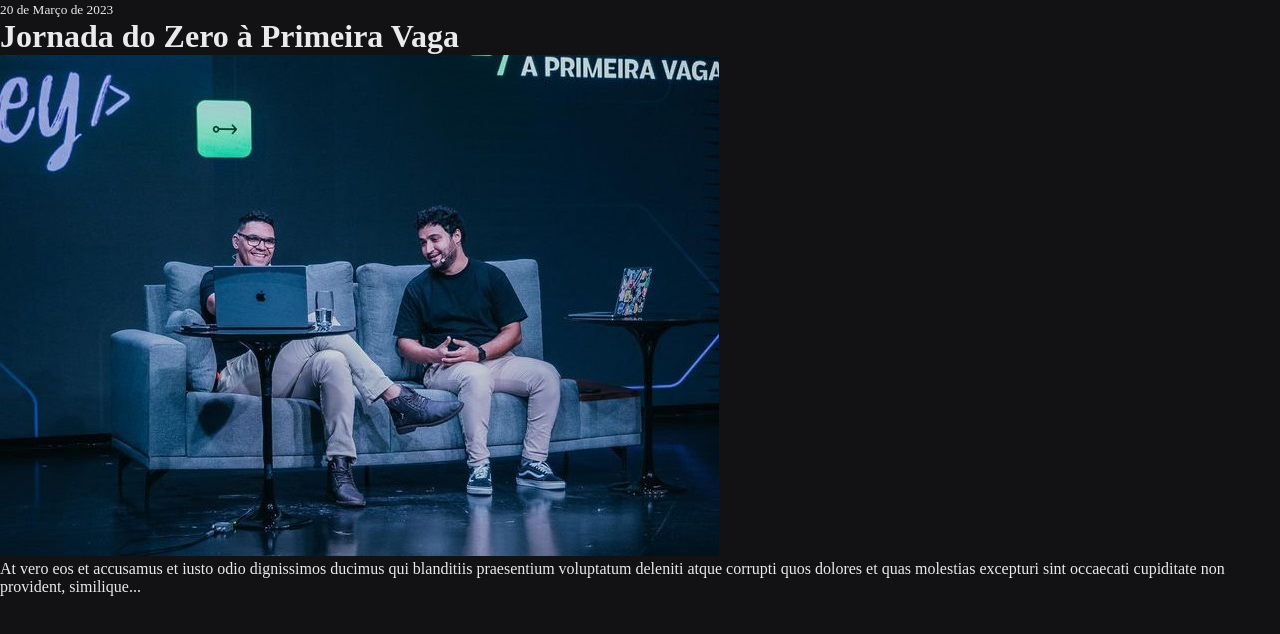
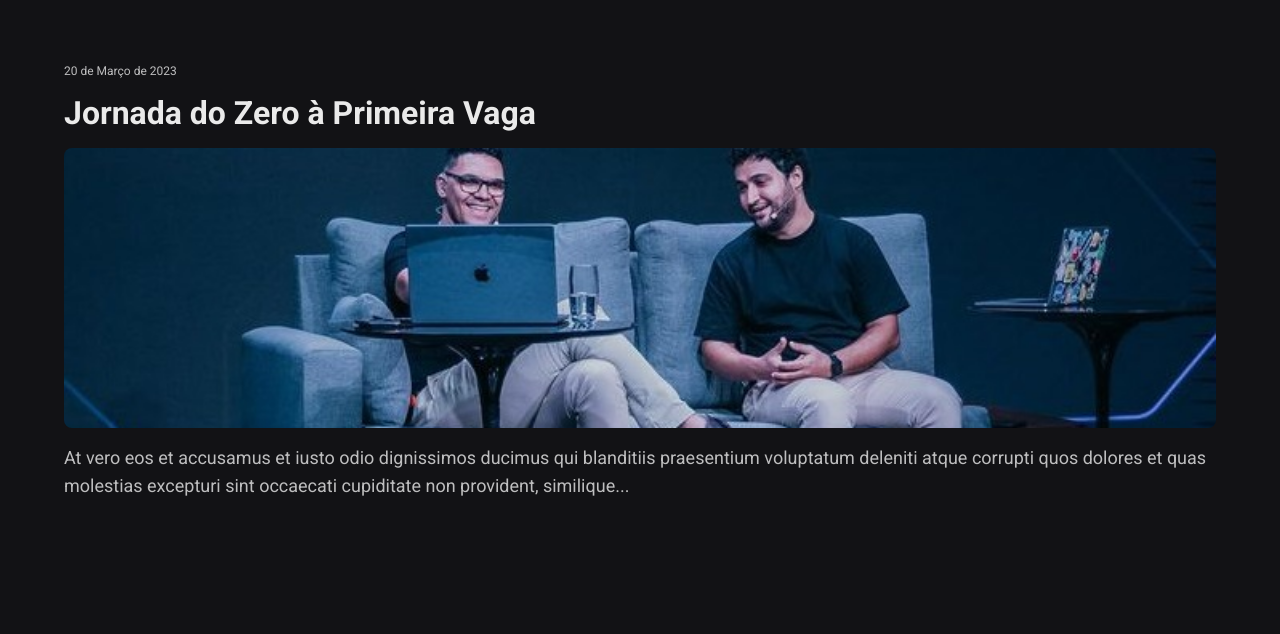
Before and after one commit to amandalventura/nlw_spacetime, a plain HTML site: page index.html in a window 1280 px wide. Drawn offline with Linux system fonts and the light colour scheme.

Commit message:
CSS Included

```diff
--- a/index.html
+++ b/index.html
@@ -1,19 +1,26 @@
 <!DOCTYPE html>
 <html lang="pt-br">
 <head>
+  <link rel="preconnect" href="https://fonts.googleapis.com">
+  <link rel="preconnect" href="https://fonts.gstatic.com" crossorigin>
+
   <meta charset="UTF-8">
   <meta name="viewport" content="width=device-width, initial-scale=1.0">
 
+  <link href="https://fonts.googleapis.com/css2?family=Roboto:wght@400;700&display=swap" rel="stylesheet">
   <link rel="icon" type="image/png" href="./assets/favicon.png" />
   <link rel="stylesheet" href="./styles.css">
   <title>NLW Spacetime</title>
 </head>
 <body>
-  <div class="memory">
-    <small>20 de Março de 2023</small>
-    <h1>Jornada do Zero à Primeira Vaga</h1>
-    <img src="./assets/jornada.png" alt="Rodrigo e Mayk apresentando o evento Jornada do Zero à Primeira Vaga." />
-    <p>At vero eos et accusamus et iusto odio dignissimos ducimus qui blanditiis praesentium voluptatum deleniti atque corrupti quos dolores et quas molestias excepturi sint occaecati cupiditate non provident, similique...</p>
-  </div>
+  <nav>
+    <a href="https://www.youtube.com/watch?v=MUkZPS915X4" target="_blank" class="memory">
+      <small>20 de Março de 2023</small>
+      <h1>Jornada do Zero à Primeira Vaga</h1>
+      <img src="./assets/jornada.png" alt="Rodrigo e Mayk apresentando o evento Jornada do Zero à Primeira Vaga." />
+      <p>At vero eos et accusamus et iusto odio dignissimos ducimus qui blanditiis praesentium voluptatum deleniti atque corrupti quos dolores et quas molestias excepturi sint occaecati cupiditate non provident, similique...
+      </p>
+    </a>
+  </nav>
 </body>
 </html>
--- a/styles.css
+++ b/styles.css
@@ -4,7 +4,49 @@
     box-sizing: border-box;
 }
 
+:root {
+  font-size: 62.5%;
+}
+
 body {
   background-color: #121215;
   color: #EAEAEA;
+
+  font-family: 'Roboto', sans-serif;
 }
+
+nav {
+  padding: 64px;
+}
+
+.memory {
+  display: flex;
+  flex-direction: column;
+  gap: 16px;
+
+  text-decoration: none;
+  margin-bottom: 12px;
+}
+
+.memory small {
+  color: #BEBEBF;
+  font-size: 1.2rem;
+}
+
+.memory h1 {
+  font-size: 3.2rem;
+  color: #EAEAEA;
+}
+
+.memory img {
+  width: 100%;
+  height: 280px;
+  object-fit: cover;
+  border-radius: 8px;
+}
+
+.memory p {
+  font-size: 1.8rem;
+  color: #BEBEBF;
+  line-height: 28px;
+}
```
